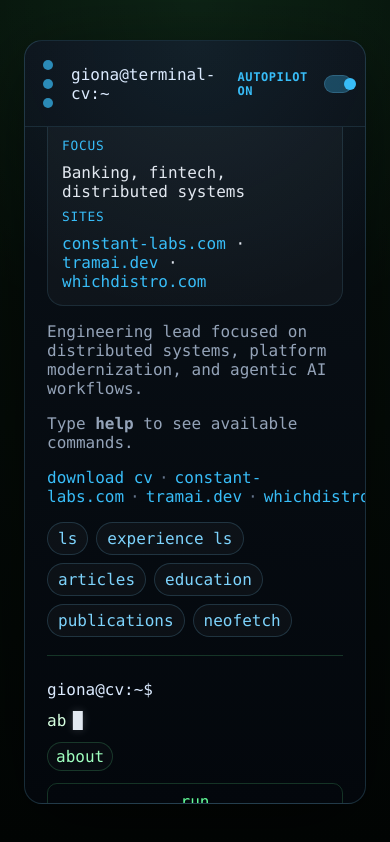
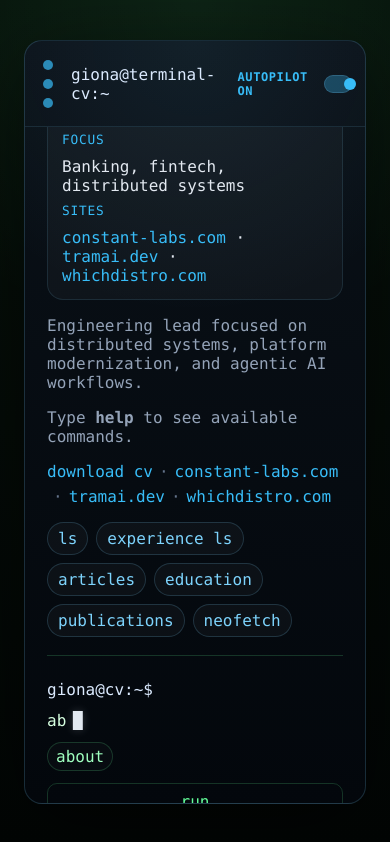
Before and after one commit to GionaGranchelli/cv, a Nuxt app: page / in a window 390 px wide. Built offline with nearby package versions, Linux system fonts and the light colour scheme.

Commit message:
Wrap portfolio links on mobile

```diff
--- a/components/TerminalWindow.vue
+++ b/components/TerminalWindow.vue
@@ -32,10 +32,10 @@
       <p v-if="showIdentity" class="hint">Type <b>help</b> to see available commands.</p>
       <p v-if="showIdentity" class="download">
         <a href="/Curriculum_Giona_Latex.pdf" download v-umami="'download-cv'">download cv</a>
-        <template v-for="site in ownedSites" :key="site.url">
+        <span v-for="site in ownedSites" :key="site.url" class="site-link">
           <span class="sep">·</span>
           <a :href="site.url" target="_blank" rel="noreferrer" v-umami="site.event">{{ site.label }}</a>
-        </template>
+        </span>
       </p>
 
       <div v-if="showIdentity" class="quick-actions">
@@ -264,6 +264,8 @@ input:checked ~ .slider { animation: pulse-slider 2s infinite; }
 .identity { color: #f8fafc; font-size: 1.1rem; }
 .tagline { color: #94a3b8; }
 .hint { color: #94a3b8; }
+.download { display: flex; flex-wrap: wrap; align-items: baseline; row-gap: 6px; }
+.site-link { display: inline-flex; align-items: baseline; }
 .download a, .screen :deep(a) { color: #38bdf8; text-decoration: none; }
 .download a:hover, .screen :deep(a):hover { text-decoration: underline; }
 .sep { color: #64748b; margin: 0 6px; }
```
